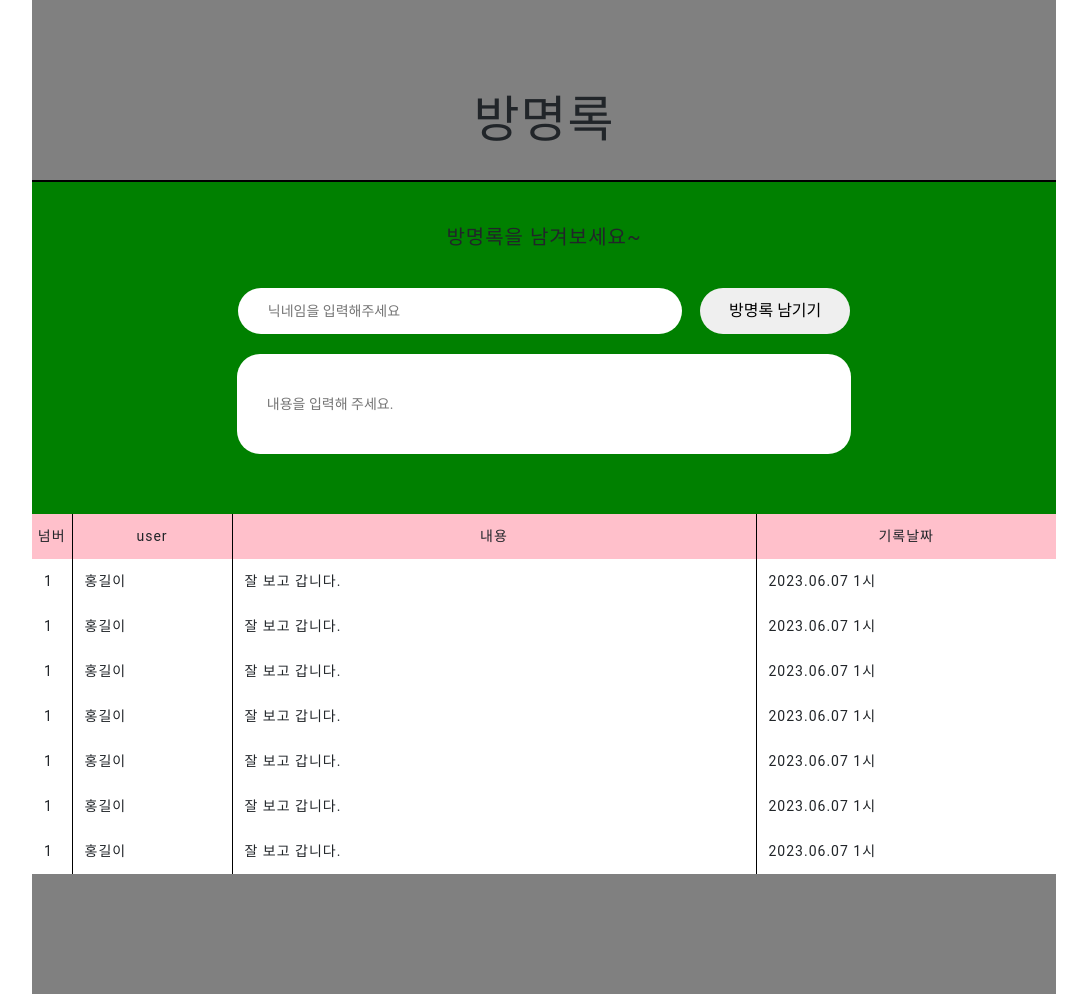
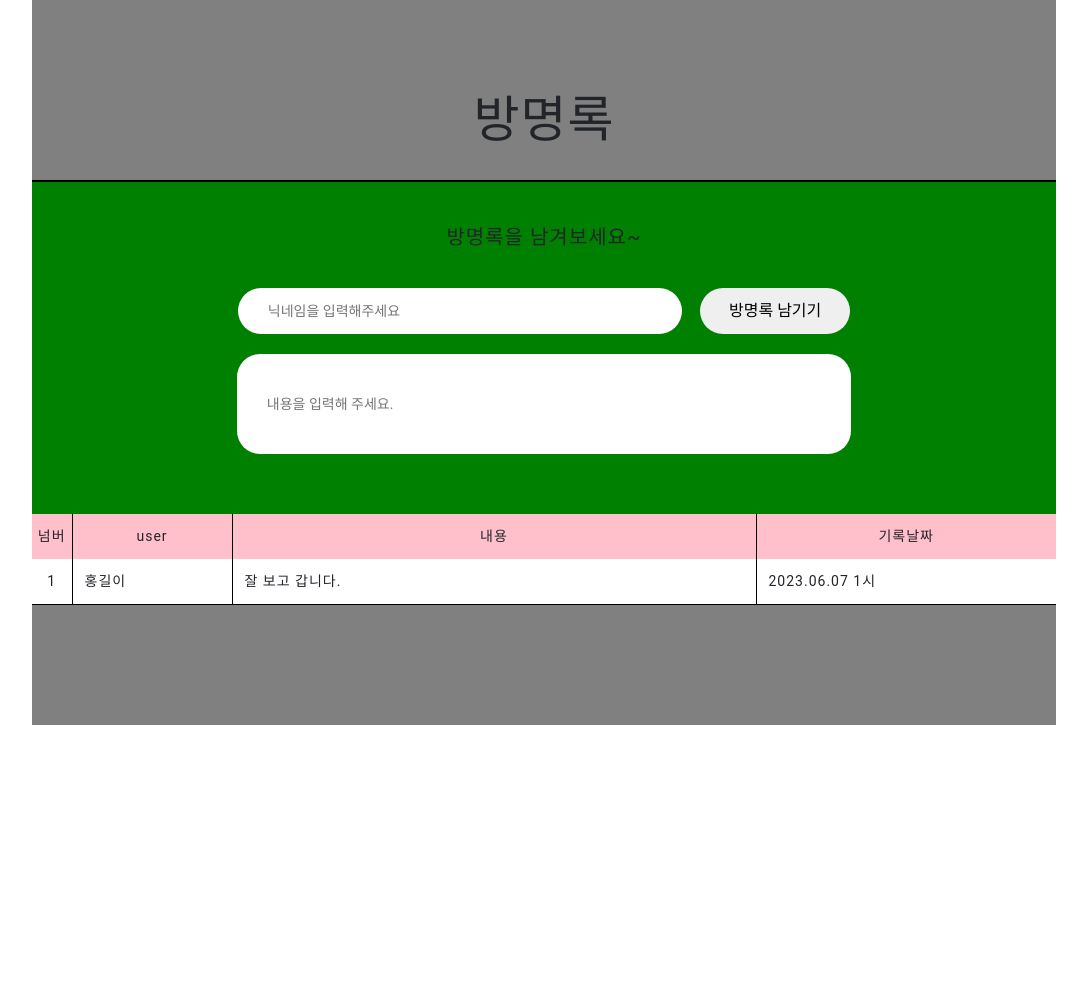
Before and after one commit to SAHA-YJB/miniproject-3, a Flask app: page / in a window 1280 px wide. Shown: the whole page, without its empty margins (96-1183 px from the left). After the commit the page ends 725 px from the top, so only its background shows below. Run offline with Flask 3, Linux system fonts and the light colour scheme; some libraries are stand-ins or nearby versions.

Commit message:
0607 js 수정

```diff
--- a/static/css/style.css
+++ b/static/css/style.css
@@ -75,9 +75,16 @@ color: black;
 .guestbook table td{
   padding-left: 12px;
   background: white;
+  border-bottom: solid 1px black;
+}
+.guestbook table td:nth-child(1){
+  padding: 0;
+  text-align: center;
+
 }
 .guestbook .num{
   width: 40px;
+
 }
 .guestbook .user{
   width: 160px;
--- a/static/js/data.js
+++ b/static/js/data.js
@@ -3,7 +3,7 @@ $(document).ready(function () {
 });
 
 function listing() {
-    fetch('/comment')
+    fetch('/guestbook')
         .then((res) => res.json())
         .then((data) => {
             let rows = data['result'];
@@ -32,8 +32,8 @@ function save_comment() {
     let comment = $('#comment-box').val();
 
     let formData = new FormData();
-    formData.append('name_receive', name);
-    formData.append('comment_receive', comment);
+    formData.append('name_give', name);
+    formData.append('comment_give', comment);
     fetch('/guestbook', { method: 'POST', body: formData })
         .then((response) => response.json())
         .then((data) => {
--- a/templates/index.html
+++ b/templates/index.html
@@ -68,42 +68,6 @@
                             <td>잘 보고 갑니다.</td>
                             <td>2023.06.07 1시</td>
                         </tr>
-                        <tr>
-                            <td>1</td>
-                            <td>홍길이</td>
-                            <td>잘 보고 갑니다.</td>
-                            <td>2023.06.07 1시</td>
-                        </tr>
-                        <tr>
-                            <td>1</td>
-                            <td>홍길이</td>
-                            <td>잘 보고 갑니다.</td>
-                            <td>2023.06.07 1시</td>
-                        </tr>
-                        <tr>
-                            <td>1</td>
-                            <td>홍길이</td>
-                            <td>잘 보고 갑니다.</td>
-                            <td>2023.06.07 1시</td>
-                        </tr>
-                        <tr>
-                            <td>1</td>
-                            <td>홍길이</td>
-                            <td>잘 보고 갑니다.</td>
-                            <td>2023.06.07 1시</td>
-                        </tr>
-                        <tr>
-                            <td>1</td>
-                            <td>홍길이</td>
-                            <td>잘 보고 갑니다.</td>
-                            <td>2023.06.07 1시</td>
-                        </tr>
-                        <tr>
-                            <td>1</td>
-                            <td>홍길이</td>
-                            <td>잘 보고 갑니다.</td>
-                            <td>2023.06.07 1시</td>
-                        </tr>
                     </tbody>
                 </table>
             </div>
```
Also changed, not shown: 1 other file.
